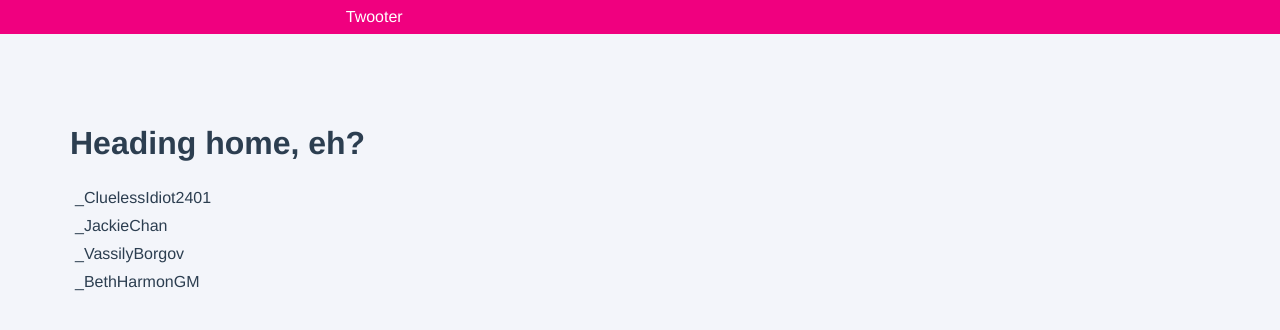
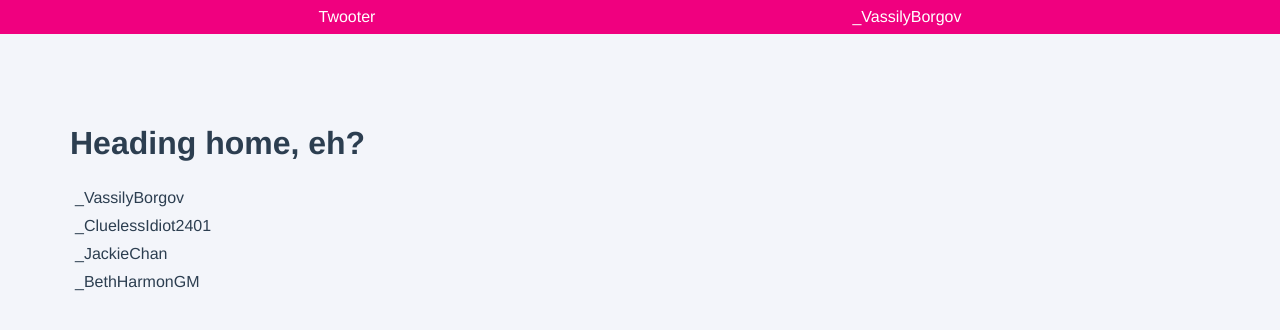
Before and after one commit to cluelessidiot2401/twotter, a Vue app in the folder twotter/: page / in a window 1280 px wide. Shown: the top 330 px of the page. Built offline with nearby package versions, Linux system fonts and the light colour scheme.

Commit message:
Add Vuex - state management and deploy to heroku

```diff
--- a/twotter/jsconfig.json
+++ b/twotter/jsconfig.json
@@ -9,6 +9,6 @@
                 "src/components/*"
             ]
         },
-        // "checkJs": true
+        "checkJs": true
     }
 }
--- a/twotter/src/App.vue
+++ b/twotter/src/App.vue
@@ -6,8 +6,8 @@
           Twooter
         </div>
       </router-link>
-      <div class="navigation__user">
-        {{ state.user.username }}
+      <div class="navigation__user" v-if="user">
+        {{ user.username }}
       </div>
     </nav>
     <router-view />
@@ -15,18 +15,16 @@
 </template>
 
 <script>
-import userdata from "@/assets/users.json";
-import { reactive } from "vue";
+import { computed } from "vue";
+import { useStore } from "vuex";
 
 export default {
   name: "App",
   setup() {
-    const state = reactive({
-      user: userdata,
-    });
-
+    const store = useStore();
+    const user = computed(() => store.state.User.user);
     return {
-      state,
+      user,
     };
   },
 };
--- a/twotter/src/assets/users.json
+++ b/twotter/src/assets/users.json
@@ -1,4 +1,14 @@
 [
+  {
+    "first": "Vassily",
+    "last": "Borgov",
+    "username": "_VassilyBorgov",
+    "email": "",
+    "isAdmin": false,
+    "userId": 54,
+    "followers": 875,
+    "twoots": []
+  },
   {
     "first": "Vikram",
     "last": "A",
@@ -58,16 +68,6 @@
     ]
   },
   {
-    "first": "Vassily",
-    "last": "Borgov",
-    "username": "_VassilyBorgov",
-    "email": "",
-    "isAdmin": false,
-    "userId": 54,
-    "followers": 875,
-    "twoots": []
-  },
-  {
     "first": "Elizabeth",
     "last": "Harmon",
     "username": "_BethHarmonGM",
--- a/twotter/src/main.js
+++ b/twotter/src/main.js
@@ -1,6 +1,7 @@
 import { createApp } from 'vue'
 import App from './App.vue'
-import { devtools } from './devtools';
+import devtools from './devtools';
 import router from './router'
+import store from './store'
 
-createApp(App).use(router).use(devtools).mount('#app');
+createApp(App).use(store).use(router).use(devtools).mount('#app');
--- a/twotter/src/router/index.js
+++ b/twotter/src/router/index.js
@@ -1,40 +1,49 @@
-import { createRouter, createWebHistory } from 'vue-router'
-import Home from "@/views/Home.vue"
-import UserProfile from '@/views/UserProfile.vue'
-import Admin from '@/views/Admin.vue'
+import { createRouter, createWebHistory } from "vue-router";
+import store from "@/store";
+import Home from "@/views/Home.vue";
+import UserProfile from "@/views/UserProfile.vue";
+import Admin from "@/views/Admin.vue";
+import users from "@/assets/users.json";
 
 const routes = [
   {
-    path: '/',
-    name: 'Home',
-    component: Home
+    path: "/",
+    name: "Home",
+    component: Home,
   },
   {
-    path: '/user/:userId',
-    name: 'UserProfile',
-    component: UserProfile
+    path: "/user/:userId",
+    name: "UserProfile",
+    component: UserProfile,
   },
   {
-    path: '/admin',
-    name: 'Admin',
+    path: "/admin",
+    name: "Admin",
     component: Admin,
     meta: {
-      requiresAdmin: true
-    }
-  }
-]
+      requiresAdmin: true,
+    },
+  },
+];
 
 const router = createRouter({
   history: createWebHistory(),
-  routes
-})
+  routes,
+});
 
-router.beforeEach((to, from, next) => {
+router.beforeEach(async (to, from, next) => {
+  const user = store.state.User.user;
+
+  if (!user) {
+    // get it from API, etc.
+    await store.dispatch("User/setUser", users[0]);
+  }
+
   const isAdmin = false;
-  const requiresAdmin = to.matched.some(record => record.meta.requiresAdmin);
+  const requiresAdmin = to.matched.some((record) => record.meta.requiresAdmin);
 
-  if (requiresAdmin && !isAdmin) next({ name: 'Home' });
+  if (requiresAdmin && !isAdmin) next({ name: "Home" });
   else next();
 });
 
-export default router
+export default router;
--- /dev/null
+++ b/twotter/src/store/index.js
@@ -0,0 +1,17 @@
+import { createStore } from "vuex";
+import { UserModule } from "./user";
+
+export default createStore({
+  state: {},
+
+  // are functions that effect the state -> directly change the state
+  // ALL CAPS nomenclature
+  mutations: {},
+
+  // functions that we call throughout the application that calls mutations
+  actions: {},
+
+  modules: {
+    User: UserModule,
+  },
+});
--- /dev/null
+++ b/twotter/src/store/user.js
@@ -0,0 +1,21 @@
+export const UserModule = {
+  namespaced: true,
+  state: {
+    user: null,
+  },
+
+  // are functions that effect the state -> directly change the state
+  // ALL CAPS nomenclature
+  mutations: {
+    SET_USER(state, user) {
+      state.user = user;
+    },
+  },
+
+  // functions that we call throughout the application that calls mutations
+  actions: {
+    setUser({ commit }, user) {
+      commit("SET_USER", user);
+    },
+  },
+};
--- a/twotter/src/views/Home.vue
+++ b/twotter/src/views/Home.vue
@@ -4,8 +4,8 @@
     <div class="users-list">
       <router-link
         v-for="user in userdata"
+        :key="user.userId"
         :to="{ name: 'UserProfile', params: { userId: user.userId } }"
-        :key="user.userId"
       >
         {{ user.username }}
       </router-link>
```
Also changed, not shown: twotter/package.json (+7 -1 lines), twotter/server.js (added, +12 -0 lines), 1 other file (tests, documents, lock files or other folders).
